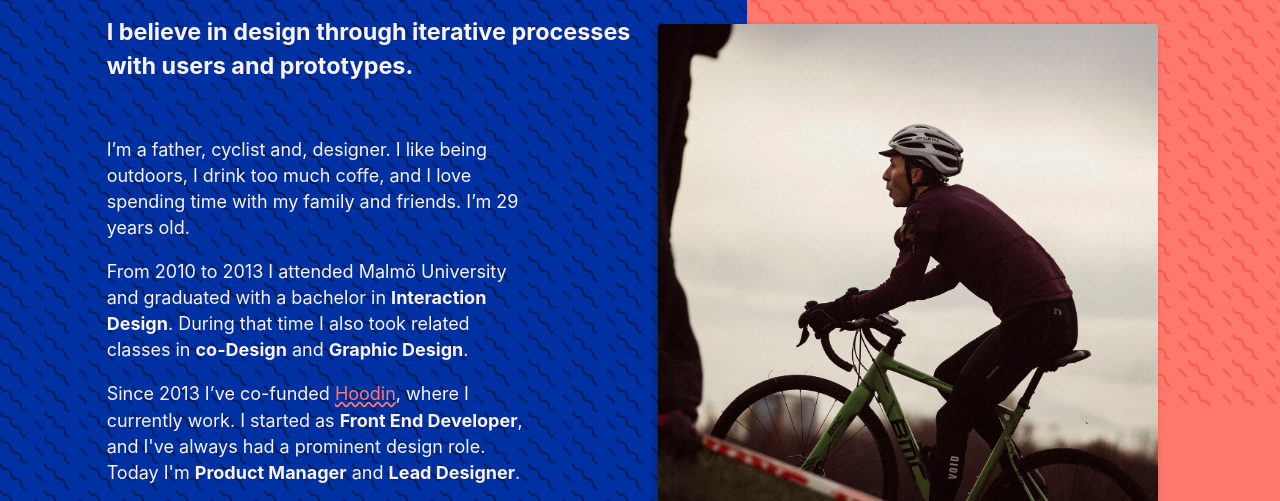
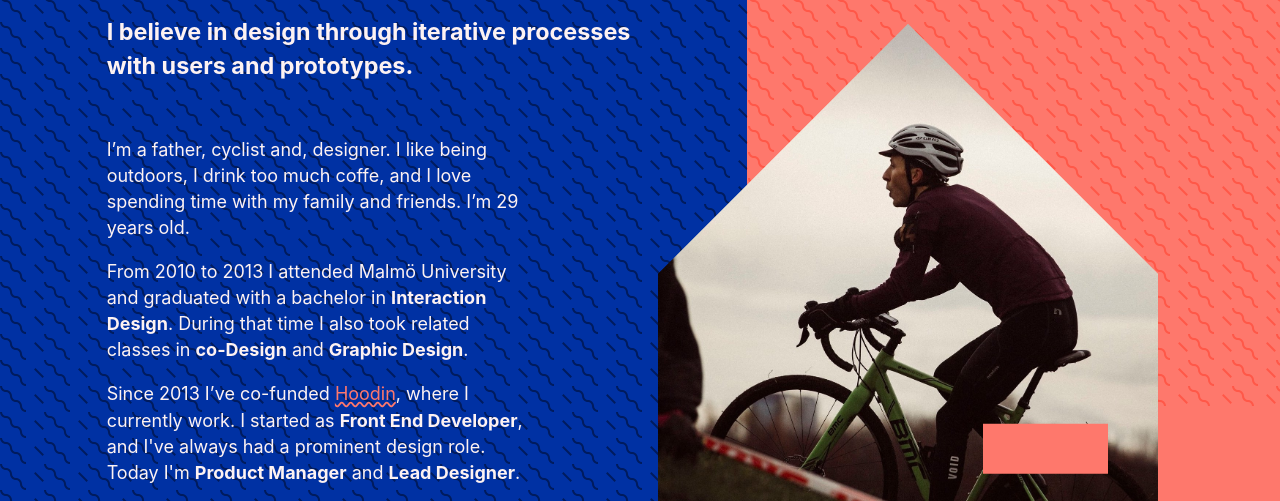
Before and after one commit to jacoblindstrm/jacobsvensson.github.io2, a website built with webpack: page index.html in a window 1280 px wide. Shown: the part 394-895 px from the top of the page. Built offline with nearby package versions, Linux system fonts and the light colour scheme; a web font is replaced by a local one.

Commit message:
Update main.css

```diff
--- a/assets/styles/main.css
+++ b/assets/styles/main.css
@@ -62,6 +62,8 @@ aside > * {
         z-index: 1;
         clear: both;
         box-shadow: -2px 2px 6px rgba(0, 0, 0, 0.25);
+            -webkit-clip-path: polygon(0 50%, 0 100%, 65% 100%, 65% 80%, 90% 80%, 90% 90%, 65% 90%, 64% 100%, 100% 100%, 100% 50%, 50% 0);
+        clip-path: polygon(0 50%, 0 100%, 65% 100%, 65% 80%, 90% 80%, 90% 90%, 65% 90%, 64% 100%, 100% 100%, 100% 50%, 50% 0);
     }
 
     article .body,
```
